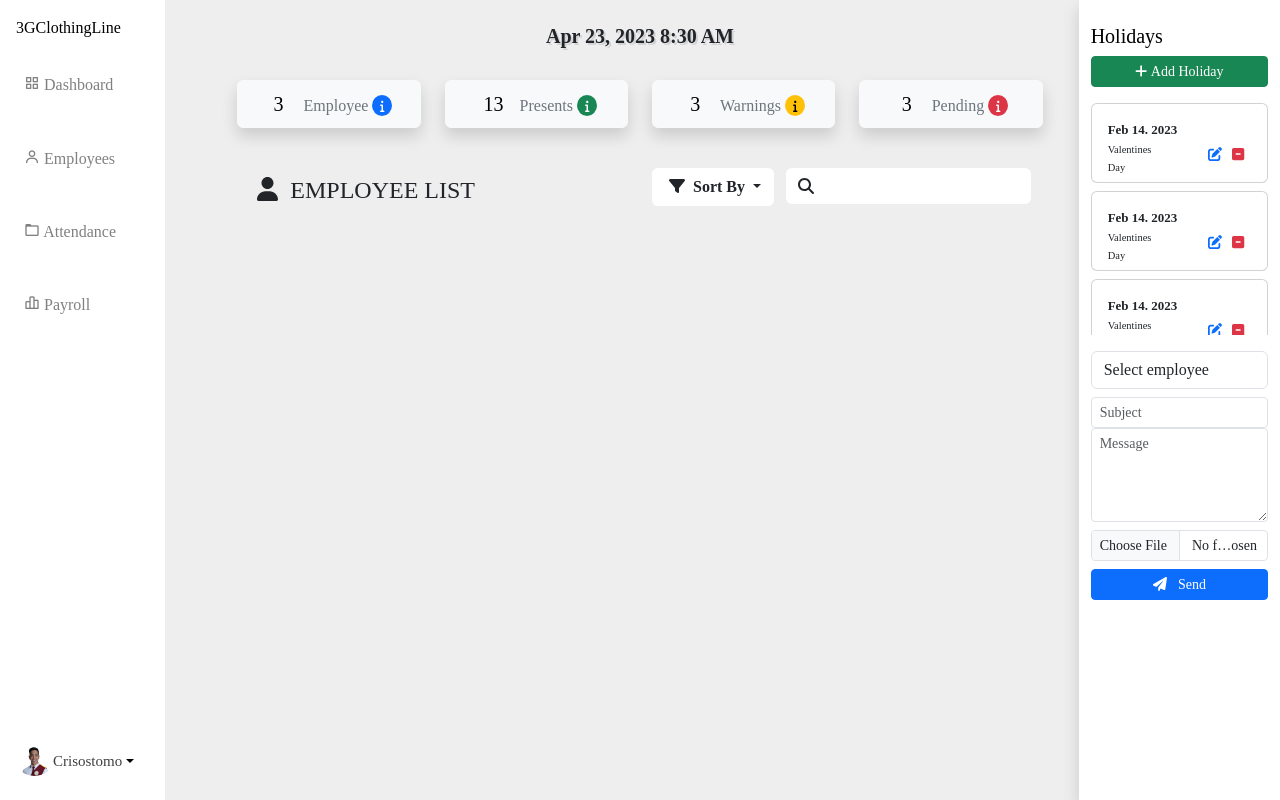
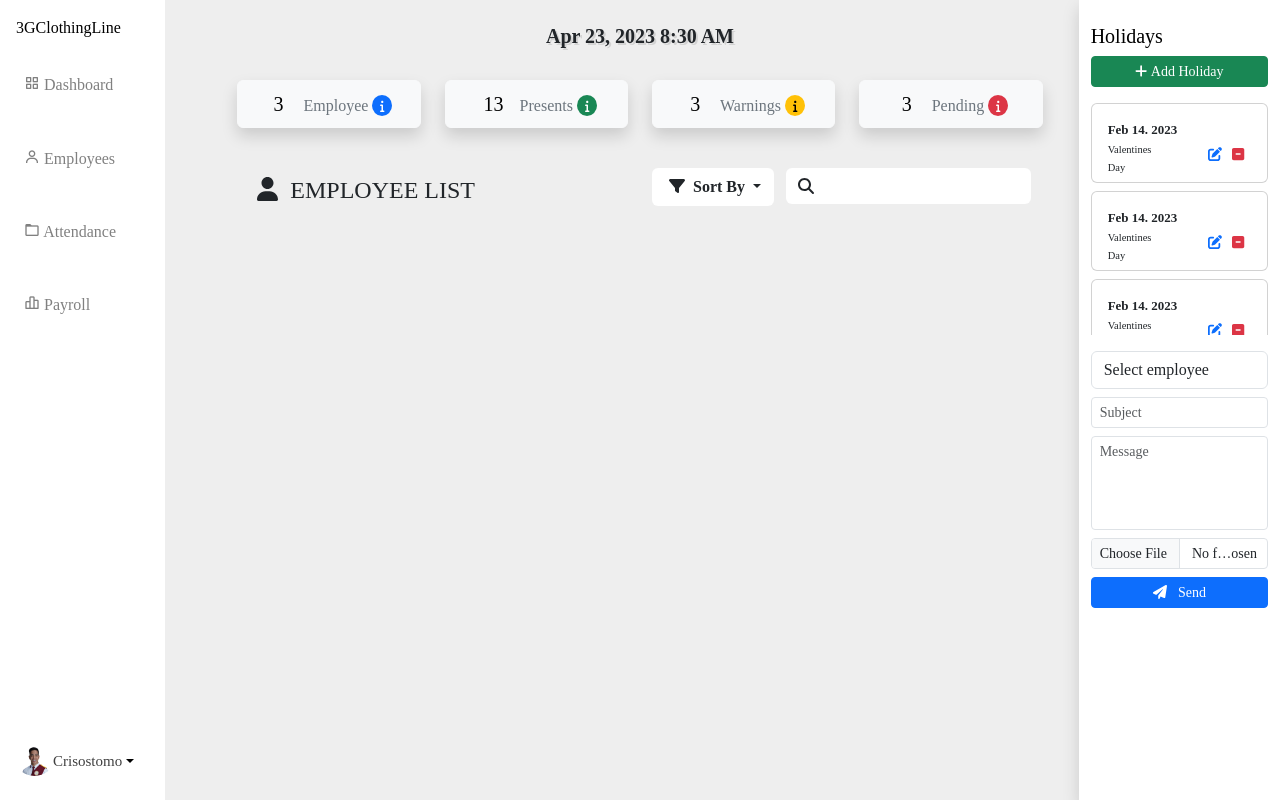
Before and after one commit to OZNERCRISOSTOMO/HR_DEPT, a PHP site: page /Pages/Home.php in a window 1280 px wide. Run offline with PHP 8.4, Linux system fonts and the light colour scheme; the visitor is signed in with stand-in values (Sample User, id 1); data comes from the database, SQL or seed files in the repository; data that the repository does not hold is empty; some libraries are stand-ins or nearby versions.

Commit message:
fix employee list dropdown // sidebar right shadows on textboxes

```diff
--- a/Components/Sidebar-Right.php
+++ b/Components/Sidebar-Right.php
@@ -141,17 +141,17 @@
 
                     </div>
             <div class=" input-group input-group-sm">
-                        <input type="text" class="form-control" placeholder="Subject" name="subject" required>
+                        <input type="text" class="shadow-none form-control" placeholder="Subject" name="subject" autocomplete="off" required>
                     </div>
                     <div class="mb-2 input-group input-group-sm">
-                        <textarea class="form-control" name="message"  rows="4" placeholder="Message" required></textarea>
+                        <textarea class="shadow-none form-control mt-2" name="message"  rows="4" placeholder="Message" autocomplete="off" required style="resize:none;"></textarea>
                     </div>
                     <div class="mb-2 input-group input-group-sm">
-                     <input class="col-2 form-control" type="file" id="attachment" name="attachment" accept="application/pdf">
+                     <input class="shadow-none col-2 form-control" type="file" id="attachment" name="attachment" accept="application/pdf">
                             </div>
                     <input type="hidden" id="" name="">
                     <div class="d-grid gap-2 ">
-                    <button  class=" btn btn-primary btn-sm" name="submit" id="send-email"><i class="fa-solid fa-paper-plane me-2"></i> Send</button>
+                    <button  class="shadow-none btn btn-primary btn-sm" name="submit" id="send-email"><i class="fa-solid fa-paper-plane me-2"></i> Send</button>
                             </div>
             </form>
             </div>
```
Also changed, not shown: Pages/employee-list.php (+5 -6 lines).
